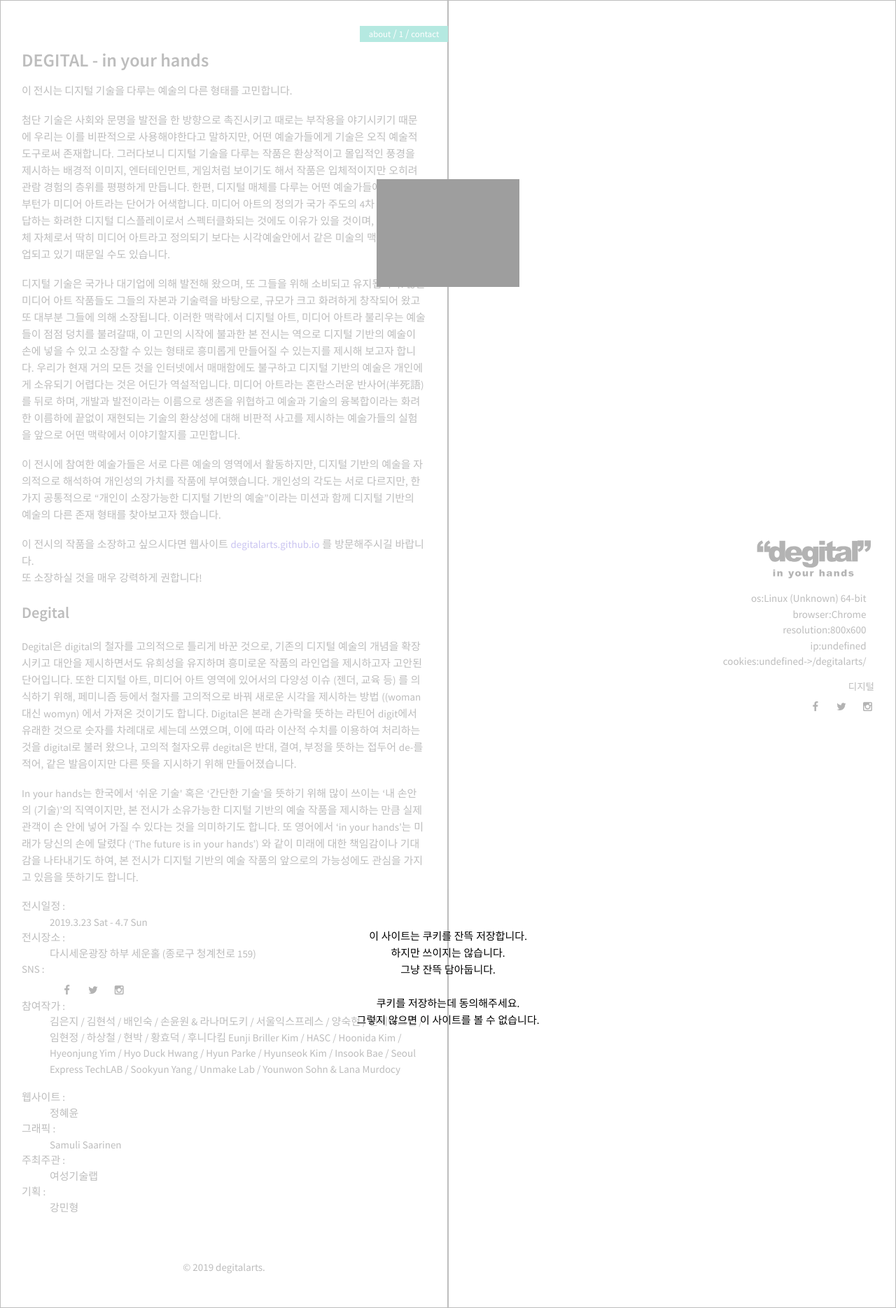
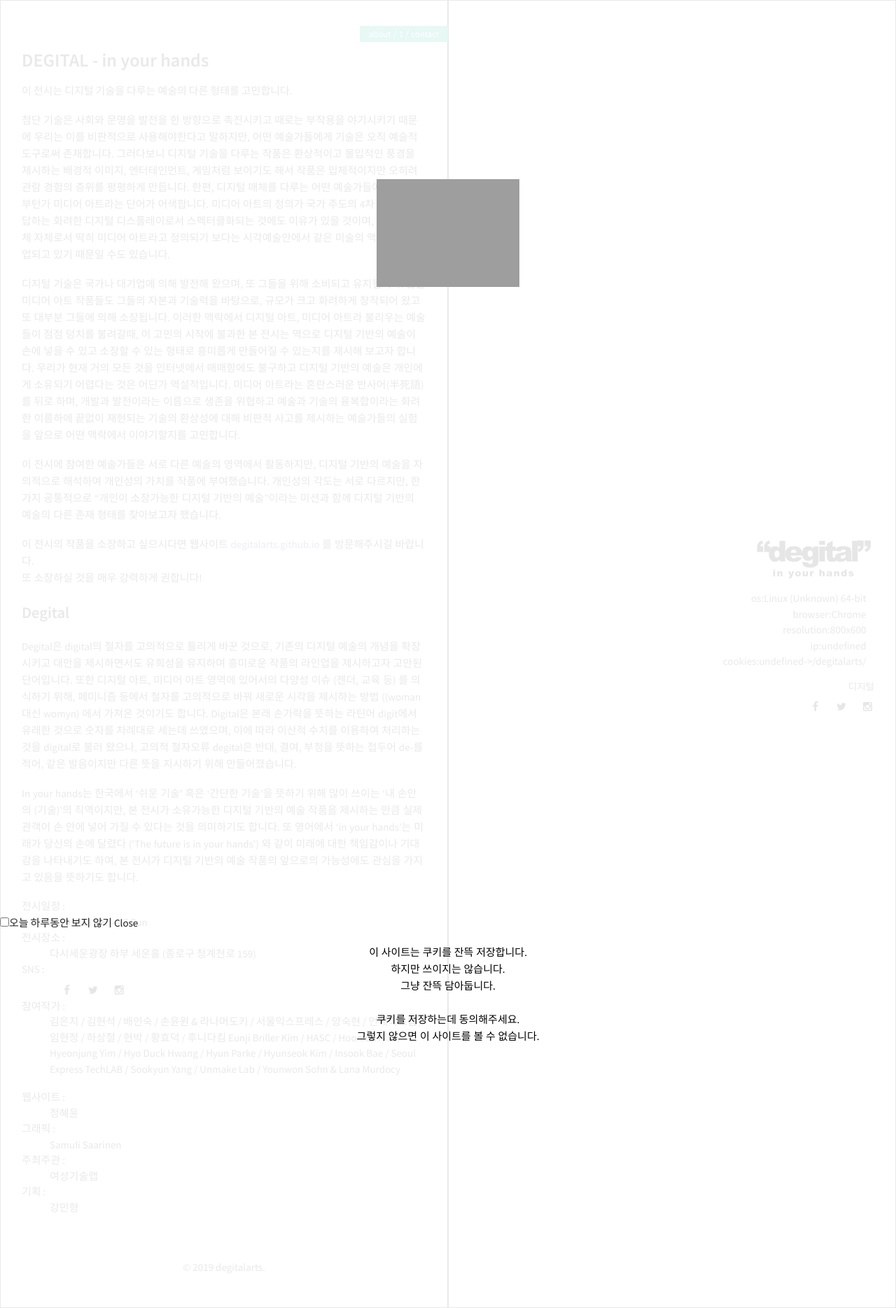
Before and after one commit to degitalarts/degitalarts, a Jekyll site: the page built from index.html, in a window 1280 px wide. Shown: the whole page at 70% size. Built offline with Jekyll 4.4.1, drawn with Linux system fonts in a browser that asks for light colours; comment, search, counter and statistics services are not loaded.

Commit message:
Update default.html

```diff
--- a/_layouts/default.html
+++ b/_layouts/default.html
@@ -4,10 +4,16 @@
 {% include head.html %}
 
 <body>
-  <div class="layerPop" id="21628" style="position: absolute; top: 0px; left: 0; width: 100%; height: 100vh; border: 0px; margin-left: 0px; display: block; background-color: rgba(255, 255, 255, 0.7); z-index: 10000;">
+  <div class="layerPop" id="layer-popup" style="position: absolute; top: 0px; left: 0; width: 100%; height: 100vh; border: 0px; margin-left: 0px; display: block; background-color: rgba(255, 255, 255, 0.9); z-index: 10000;">
   <a href="#none" onclick="redirectPopupPage('/promotion/haruPlanDetail.do?planNumber=36244&amp;SKM_CD=100101')" style="width: 100%; height: 70vh; display:block; padding: 20% 42% 0 42%;" >
-    <img src="{{ site.url }}/img/Cookie.png" usemap="#image-map" width="100%" height="auto" align="center" />
+    <img src="{{ site.url }}/img/Cookie.png" width="100%" height="auto" align="center" usemap="#image-map" />
   </a>
+  <div class="close">
+        <form method="post" action="" name="pop_form">
+            <span id="check"><input type="checkbox" value="checkbox" name="chkbox" id="chkday"/><label for="chkday">오늘 하루동안 보지 않기</label></span>
+            <span id="close">Close</span>
+        </form>
+  </div>
   <p style="color: #000100; text-align: center; vertical-align: baseline; word-break: keep-all; padding-bottom: 10%">
      이 사이트는 쿠키를 잔뜩 저장합니다.</br>
      하지만 쓰이지는 않습니다.</br>
@@ -18,7 +24,7 @@
   </p>
   <map name="image-map">
     <map name="image-map">
-      <area target="_self" alt="agree" title="agree" href="" coords="722,1788,935,1816,1339,1626,1729,1297,1833,970,1751,584,1573,325,1295,132,1001,20,632,44,309,267,106,559,2,746,60,1076,119,1250,288,1305,268,1479,362,1606,436,1718,592,1803" shape="poly">
+      <area target="_self" alt="agree" title="agree" href="" coords="722,1788,935,1816,1339,1626,1729,1297,1833,970,1751,584,1573,325,1295,132,1001,20,632,44,309,267,106,559,2,746,60,1076,119,1250,288,1305,268,1479,362,1606,436,1718,592,1803" shape="poly" onclick="setCookie(image-map);closeLayerPopup(image-map)">
     </map>
     <area shape="rect" coords="138,222,248,249" href="#none" onclick="setCookie(21628);closeLayerPopup(21628)" title="쿠키허용하기">
     <area shape="rect" coords="220,3,247,30" href="#none" onclick="closeLayerPopup(21628)" title="닫기">
```
